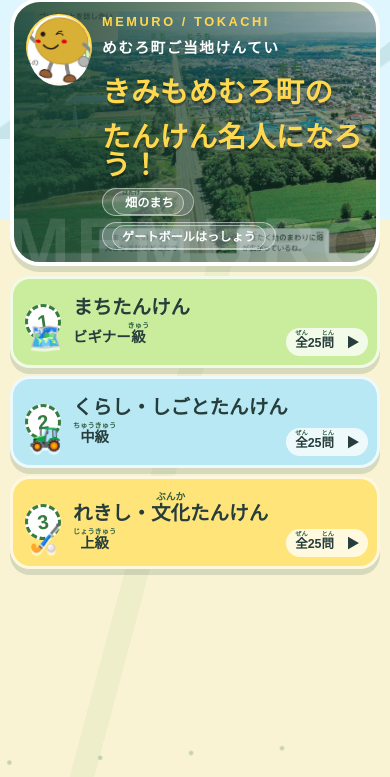
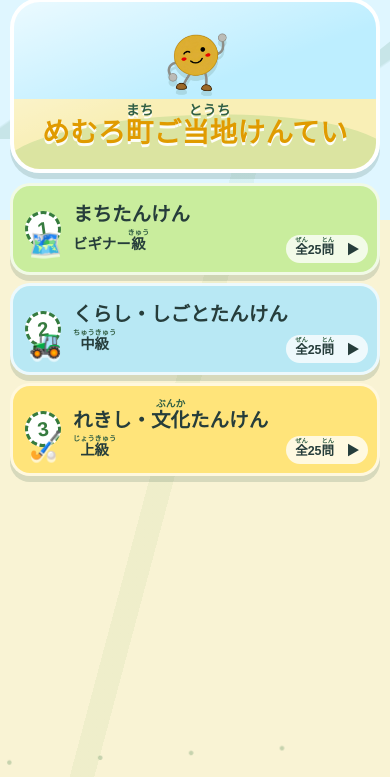
Before and after one commit to lifelonglearning777/memuro, a plain HTML site: page index.html in a window 390 px wide. Shown: the part 67-844 px from the top of the page. Drawn offline with Linux system fonts and the light colour scheme.

Commit message:
Add files via upload

```diff
--- a/index.html
+++ b/index.html
@@ -5,7 +5,7 @@
   <meta name="viewport" content="width=device-width, initial-scale=1">
   <meta name="theme-color" content="#71b957">
   <title>まちるだいすけと めむろたんけん</title>
-  <link rel="stylesheet" href="style.css">
+  <link rel="stylesheet" href="style.css?v=20260628">
 </head>
 <body>
   <a class="skip-link" href="#main">メインへ いどう</a>
@@ -13,7 +13,7 @@
 
   <header class="app-header">
     <button id="homeButton" class="brand" type="button" aria-label="トップに もどる">
-      <span class="brand-mark"><img src="images/machiru-daisuke.png" alt=""></span>
+      <span class="brand-mark"><img src="images/machiru-front.png" alt=""></span>
       <span>まちるだいすけと<br><strong>めむろたんけん</strong></span>
     </button>
     <button id="soundButton" class="icon-button" type="button" aria-pressed="true" aria-label="こうかおんを きる">♪</button>
@@ -22,18 +22,9 @@
   <main id="main">
     <section id="topScreen" class="screen top-screen">
       <div class="hero">
-        <div class="mascot">
-          <img src="images/machiru-daisuke.png" alt="まちるだいすけ">
-          <span>まちるだいすけ</span>
-        </div>
-        <div class="hero-copy">
-          <p class="hero-place">MEMURO / TOKACHI</p>
-          <p class="eyebrow">芽室町ご当地検定</p>
-          <h1>きみも芽室町の<br><span>たんけん名人</span>になろう！</h1>
-          <p class="speech">ぼくといっしょに、3つのコースをたんけんしよう！</p>
-          <div class="memuro-tags" aria-label="芽室町の特色">
-            <span>🌽 畑のまち</span><span>⛰ 日高山脈</span><span>🏑 ゲートボール発祥</span>
-          </div>
+        <div class="hero-center">
+          <img class="hero-mascot" src="images/machiru-wave.png" alt="手を上げる まちるだいすけ">
+          <h1>芽室町ご当地検定</h1>
         </div>
       </div>
 
@@ -126,7 +117,7 @@
 
   </main>
 
-  <script src="kid-text.js"></script>
-  <script src="script.js"></script>
+  <script src="kid-text.js?v=20260628"></script>
+  <script src="script.js?v=20260628"></script>
 </body>
 </html>
--- a/style.css
+++ b/style.css
@@ -62,7 +62,7 @@ button:focus-visible, a:focus-visible { outline: 4px solid #1667c1; outline-offs
 .brand { display: flex; gap: 8px; align-items: center; border: 0; background: transparent; text-align: left; cursor: pointer; line-height: 1.05; }
 .brand strong { color: var(--grass-dark); font-size: 1.05rem; }
 .brand-mark { display: grid; place-items: center; width: 42px; height: 42px; overflow: hidden; background: #fff; border: 2px solid var(--corn); border-radius: 50%; box-shadow: 0 4px 0 #d9aa25; }
-.brand-mark img { width: 125%; height: 125%; object-fit: cover; }
+.brand-mark img { width: 115%; height: 115%; object-fit: contain; }
 .icon-button { width: 42px; height: 42px; border: 0; border-radius: 50%; background: #fff; box-shadow: 0 4px 0 rgba(53,91,74,.17); cursor: pointer; }
 
 main { min-height: calc(100vh - 64px); display: grid; place-items: center; padding: 8px 18px 18px; }
@@ -70,51 +70,42 @@ main { min-height: calc(100vh - 64px); display: grid; place-items: center; paddi
 .top-screen { align-self: start; }
 .hero {
   position: relative;
-  display: flex;
-  justify-content: center;
-  align-items: center;
-  gap: 22px;
-  min-height: 188px;
+  display: grid;
+  place-items: center;
+  min-height: 230px;
   overflow: hidden;
-  text-align: left;
+  text-align: center;
   margin: 4px auto 14px;
-  padding: 20px 28px;
+  padding: 14px 28px 18px;
   border: 4px solid #fff;
   border-radius: 30px;
   box-shadow: var(--shadow);
   background:
-    linear-gradient(90deg, rgba(23,67,49,.88), rgba(23,67,49,.36)),
-    url("images/memuro-aerial.jpg") center 47% / cover;
+    linear-gradient(160deg, rgba(255,255,255,.7), transparent 52%),
+    linear-gradient(180deg, #bdeeff 0 58%, #f9efb6 58% 100%);
 }
 .hero::after {
-  content: "MEMURO";
+  content: "";
   position: absolute;
-  right: -10px;
-  bottom: -21px;
-  color: rgba(255,255,255,.12);
-  font: 900 4.7rem/1 sans-serif;
-  letter-spacing: .08em;
+  inset: auto -4% -42px;
+  height: 96px;
+  border-radius: 50% 50% 0 0;
+  background: rgba(112,185,87,.22);
+  transform: rotate(-2deg);
 }
-.hero-copy { position: relative; z-index: 1; color: #fff; }
-.hero-place { margin: 0 0 3px; color: var(--corn); font-size: .8rem; letter-spacing: .2em; }
-.hero .eyebrow { color: #fff; }
-.mascot { position: relative; z-index: 1; width: 126px; height: 126px; flex: 0 0 126px; display: grid; place-items: center; background: #fff; border: 5px solid var(--corn); border-radius: 50%; box-shadow: var(--shadow); transform: rotate(-3deg); }
-.mascot img { width: 100%; height: 100%; object-fit: cover; border-radius: 50%; transform: scale(1.12); }
-.mascot span { position: absolute; left: 50%; bottom: -13px; width: max-content; padding: 3px 9px; color: var(--ink); background: var(--corn); border: 2px solid #fff; border-radius: 999px; font-size: .68rem; line-height: 1; transform: translateX(-50%) rotate(3deg); }
+.hero-center { position: relative; z-index: 1; display: grid; justify-items: center; }
+.hero-mascot { width: 124px; height: 124px; object-fit: contain; filter: drop-shadow(0 5px 0 rgba(39,83,61,.14)); }
 .eyebrow { margin: 0 0 4px; color: var(--grass-dark); font-size: .92rem; letter-spacing: .1em; }
 h1 { margin: 0; line-height: 1.17; font-size: clamp(1.55rem, 4vw, 2.55rem); }
 h1 span { color: #e09b00; }
 .hero h1 {
-  max-width: 690px;
-  font-size: clamp(2.25rem, 5.2vw, 3.65rem);
-  line-height: .96;
+  max-width: 760px;
+  color: var(--grass-dark);
+  font-size: clamp(2.2rem, 4.8vw, 3.35rem);
+  line-height: 1.05;
   letter-spacing: .015em;
-  text-shadow: 0 3px 0 rgba(0,0,0,.24);
+  text-shadow: 0 3px 0 rgba(255,255,255,.9);
 }
-.hero h1 span { color: var(--corn); text-shadow: 0 3px 0 rgba(0,0,0,.28); }
-.speech { display: inline-block; margin: 7px 0 0; padding: 7px 13px; color: var(--ink); background: #fff; border-radius: 15px; font-size: 1rem; }
-.memuro-tags { display: flex; flex-wrap: wrap; gap: 6px; margin-top: 8px; }
-.memuro-tags span { padding: 4px 9px; border: 1px solid rgba(255,255,255,.5); border-radius: 999px; background: rgba(255,255,255,.14); font-size: .76rem; }
 
 .level-grid { display: grid; grid-template-columns: repeat(3, 1fr); gap: 16px; }
 .level-card {
@@ -201,7 +192,10 @@ h1 span { color: #e09b00; }
   gap: 12px;
   transition: transform .1s;
 }
-.choice-button:hover { background: #fff6c6; transform: translateY(-1px); }
+.choice-button { -webkit-tap-highlight-color: transparent; }
+@media (hover: hover) and (pointer: fine) {
+  .choice-button:hover { background: #fff6c6; transform: translateY(-1px); }
+}
 .choice-button:active { transform: translateY(3px); box-shadow: 0 1px 0 #d7e3d0; }
 .choice-button:disabled { cursor: default; }
 .choice-letter { flex: 0 0 34px; width: 34px; height: 34px; display: grid; place-items: center; border-radius: 50%; color: #fff; background: var(--grass); }
@@ -239,12 +233,9 @@ rt { font-size: .5em; font-weight: 700; color: #315f44; }
   main { min-height: calc(100vh - 80px); padding: 5px 10px 12px; }
   .brand { font-size: .75rem; }
   .brand-mark, .icon-button { width: 37px; height: 37px; }
-  .hero { gap: 10px; margin-bottom: 10px; }
-  .hero { min-height: 160px; padding: 13px 16px; }
-  .hero h1 { font-size: clamp(1.9rem, 6.5vw, 2.6rem); }
-  .mascot { width: 84px; height: 84px; flex-basis: 84px; }
-  .mascot span { bottom: -10px; font-size: .58rem; }
-  .speech { font-size: .72rem; }
+  .hero { margin-bottom: 10px; min-height: 205px; padding: 10px 16px 15px; }
+  .hero-mascot { width: 105px; height: 105px; }
+  .hero h1 { font-size: clamp(1.9rem, 6.5vw, 2.65rem); }
   .level-grid { gap: 8px; }
   .level-card { min-height: 145px; padding: 20px 7px 10px; border-radius: 20px; }
   .level-icon { font-size: 1.75rem; }
@@ -259,13 +250,9 @@ rt { font-size: .5em; font-weight: 700; color: #315f44; }
 }
 
 @media (max-width: 470px) {
-  .hero { align-items: flex-start; }
-  .hero { min-height: 142px; padding: 12px; }
-  .hero h1 { font-size: 1.78rem; line-height: .98; }
-  .mascot { width: 66px; height: 66px; flex-basis: 66px; }
-  .mascot span { display: none; }
-  .speech { display: none; }
-  .memuro-tags span:nth-child(2) { display: none; }
+  .hero { min-height: 175px; padding: 7px 10px 12px; }
+  .hero-mascot { width: 84px; height: 84px; }
+  .hero h1 { font-size: 1.72rem; line-height: 1.02; }
   .level-grid { grid-template-columns: 1fr; }
   .level-card { min-height: 92px; padding: 12px 12px 10px 60px; align-items: flex-start; justify-content: center; }
   .level-icon { position: absolute; left: 16px; bottom: 12px; font-size: 1.65rem; }
@@ -283,10 +270,9 @@ rt { font-size: .5em; font-weight: 700; color: #315f44; }
   .app-header { height: 50px; }
   main { min-height: calc(100vh - 70px); padding-top: 2px; }
   .hero { margin: 0 auto 8px; }
-  .hero { min-height: 128px; }
-  .hero h1 { font-size: 2.05rem; }
-  .mascot { width: 78px; height: 78px; flex-basis: 78px; }
-  .speech { display: none; }
+  .hero { min-height: 180px; }
+  .hero-mascot { width: 88px; height: 88px; }
+  .hero h1 { font-size: 2rem; }
   .level-card { min-height: 130px; }
   .question-main { min-height: 110px; }
   .image-frame { height: 110px; }
```
Also changed, not shown: images/machiru-front.png (added), images/machiru-wave.png (added), 1 other file.
